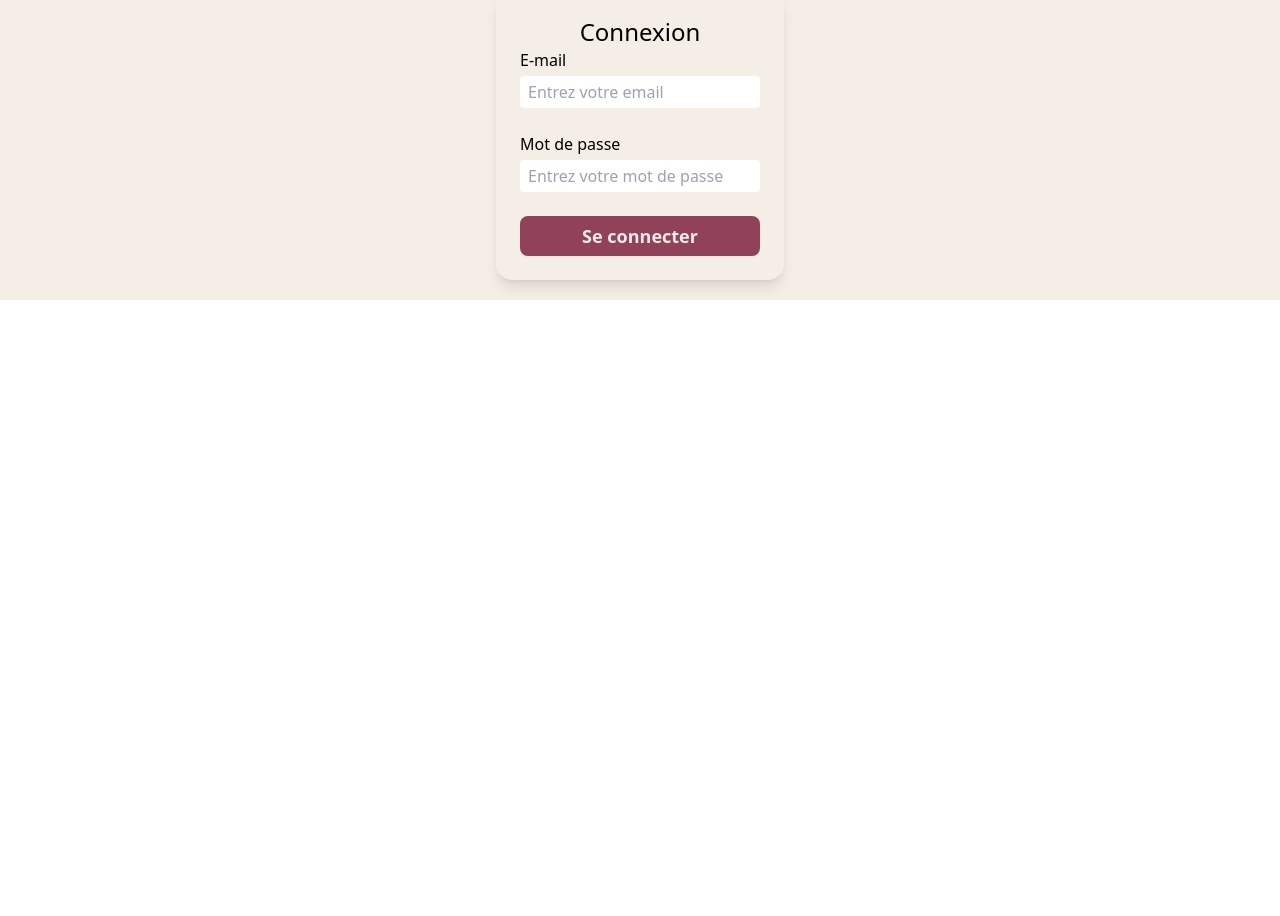
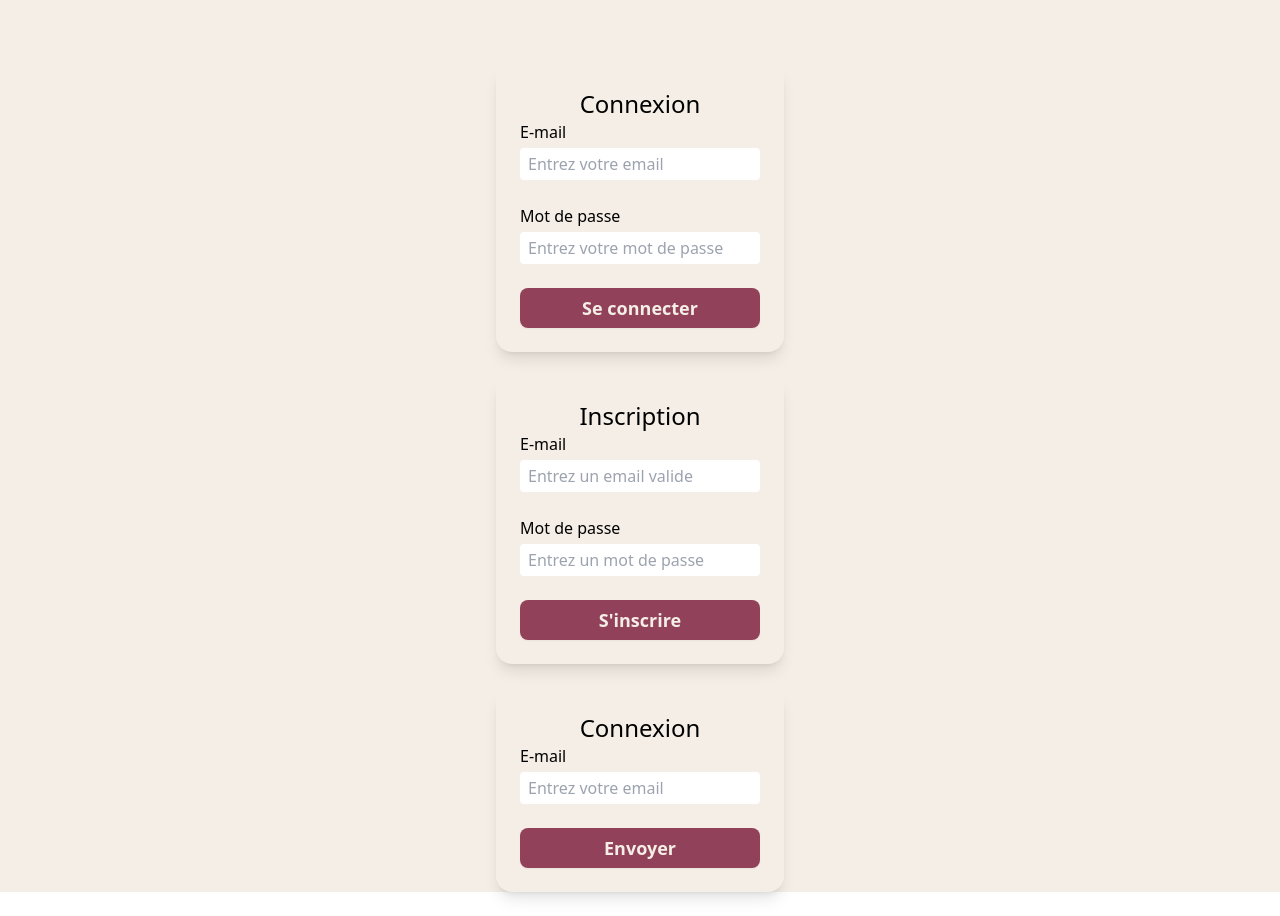
Before and after one commit to arnaudpant/ts-rack-pinard, a React (Vite) app: page / in a window 1280 px wide. Shown: the part 500-1416 px from the top of the page. Before the commit the page ends 800 px from the top, so only its background shows below. Built offline with nearby package versions, Linux system fonts and the light colour scheme.

Commit message:
Fin creation des formulaires + ajout image page acceuil

```diff
--- a/src/App.tsx
+++ b/src/App.tsx
@@ -1,5 +1,7 @@
 import Header from "./layouts/Header";
-import BoxConnexion from "./ui/components/formulaire/BoxConnexion";
+import BoxForget from "./ui/modules/authentification/forget/BoxForget";
+import BoxConnexion from "./ui/modules/authentification/login/BoxConnexion";
+import BoxInscription from "./ui/modules/authentification/registrer/BoxInscription";
 
 
 
@@ -11,7 +13,12 @@ function App() {
       <Header />
       <h2 className="text-center italic py-4 px-1">Visualisez et gèrez vos casiers à bouteilles !</h2>
       <div className="text-center text-3xl">🍾 🍷</div>
+      <div className="h-80 md:h-96 w-full flex justify-center">
+        <img src="/vine.svg" alt="" className="h-80 w-80 md:h-full" />
+      </div>
       <BoxConnexion />
+      <BoxInscription />
+      <BoxForget />
     </div>
 
   )
--- a/src/ui/components/formulaire/ButtonForm.tsx
+++ b/src/ui/design-syst/formulaire/ButtonForm.tsx
@@ -7,7 +7,7 @@ interface Props {
 
 const ButtonForm = ({children, isLoading}: Props) => {
     return (
-        <button type="submit" className={clsx(isLoading && "cursor-not-allowed" ,"h-10 bg-vin text-fond font-bold text-lg rounded-lg shadow-sm")}>
+        <button type="submit" className={clsx(isLoading && "cursor-not-allowed" ,"h-10 bg-vin text-fond font-bold text-lg rounded-lg shadow-sm")} disabled={isLoading && true}>
             {isLoading ? (<div className="flex justify-center">
                 <svg className="animate-spin" width="24" height="24" viewBox="0 0 24 24" fill="#fff"><path d="M12,1A11,11,0,1,0,23,12,11,11,0,0,0,12,1Zm0,19a8,8,0,1,1,8-8A8,8,0,0,1,12,20Z" opacity=".25" fill="text-fond"/><path d="M12,4a8,8,0,0,1,7.89,6.7A1.53,1.53,0,0,0,21.38,12h0a1.5,1.5,0,0,0,1.48-1.75,11,11,0,0,0-21.72,0A1.5,1.5,0,0,0,2.62,12h0a1.53,1.53,0,0,0,1.49-1.3A8,8,0,0,1,12,4Z"></path></svg>
             </div>) : (children)}
--- /dev/null
+++ b/src/ui/modules/authentification/forget/BoxForget.tsx
@@ -0,0 +1,28 @@
+import { ForgetFormType } from "@/types/Forms";
+import { SubmitHandler, useForm } from "react-hook-form";
+import FormForget from "./FormForget";
+import { useState } from "react";
+
+const BoxForget = () => {
+    const [isLoading, setIsLoading] = useState<boolean>(false)
+
+    // React Hook Form
+    const { handleSubmit, control, formState: { errors }, register, setError, reset } = useForm<ForgetFormType>()
+
+    const onSubmit: SubmitHandler<ForgetFormType> = async (formData) => {
+        setIsLoading(true)
+        console.log(formData)
+    }
+
+    return (
+        <>
+            <div className="w-72 mx-auto my-6 p-6 rounded-2xl shadow-lg">
+                <FormForget form={
+                    { errors, control, register, handleSubmit, onSubmit, isLoading }
+                } />
+            </div>
+        </>
+    );
+};
+
+export default BoxForget;
--- a/src/ui/components/formulaire/FormConnexion.tsx
+++ b/src/ui/modules/authentification/forget/FormForget.tsx
@@ -1,14 +1,13 @@
 import { FormsType } from "@/types/Forms";
-import Input from "../../design-syst/formulaire/Input";
-import ButtonForm from "./ButtonForm";
-
+import Input from "../../../design-syst/formulaire/Input";
+import ButtonForm from "../../../design-syst/formulaire/ButtonForm";
 
 interface Props {
     form: FormsType
 }
 
-const FormConnexion = ({ form }: Props) => {
-    const { register, handleSubmit, onSubmit, isLoading, errors, control } = form
+const FormForget = ({ form }: Props) => {
+    const { register, handleSubmit, onSubmit, isLoading, errors } = form
 
 
     return (
@@ -26,22 +25,12 @@ const FormConnexion = ({ form }: Props) => {
                     errors={errors}
                 />
 
-                <label htmlFor="password" className='pb-1' >Mot de passe</label>
-                <Input
-                    type="password"
-                    id="password"
-                    isLoading={isLoading}
-                    placeholder="Entrez votre mot de passe"
-                    register={register}
-                    errors={errors}
-                    />
-
                 <ButtonForm isLoading={isLoading}>
-                    Se connecter
+                    Envoyer
                 </ButtonForm>
             </form>
         </>
     );
 };
 
-export default FormConnexion;
+export default FormForget;
--- a/src/ui/components/formulaire/BoxConnexion.tsx
+++ b/src/ui/modules/authentification/login/BoxConnexion.tsx
@@ -1,26 +1,21 @@
-import { RegisterFormType } from "@/types/Forms";
+import { ConnexionFormType } from "@/types/Forms";
 import { SubmitHandler, useForm } from "react-hook-form";
 import FormConnexion from "./FormConnexion";
-import FormRegister from "./FormRegister";
 import { useState } from "react";
 
 const BoxConnexion: React.FC = () => {
     const [isLoading, setIsLoading] = useState<boolean>(false)
 
     // React Hook Form
-    const { handleSubmit, control, formState: { errors }, register, setError, reset } = useForm<RegisterFormType>()
+    const { handleSubmit, control, formState: { errors }, register, setError, reset } = useForm<ConnexionFormType>()
 
-    const onSubmit: SubmitHandler<RegisterFormType> = async (formData) => {
+    const onSubmit: SubmitHandler<ConnexionFormType> = async (formData) => {
         setIsLoading(true)
+        console.log(formData)
     }
 
     return (
         <>
-            <div className="w-72 mx-auto my-6 p-6 rounded-2xl shadow-lg">
-                <FormRegister form={
-                    { errors, control, register, handleSubmit, onSubmit, isLoading }
-                } />
-            </div>
             <div className="w-72 mx-auto my-6 p-6 rounded-2xl shadow-lg">
                 <FormConnexion form={
                     { errors, control, register, handleSubmit, onSubmit, isLoading }
--- a/src/ui/components/formulaire/FormRegister.tsx
+++ b/src/ui/modules/authentification/login/FormConnexion.tsx
@@ -1,19 +1,19 @@
 import { FormsType } from "@/types/Forms";
-import Input from "../../design-syst/formulaire/Input";
-import ButtonForm from "./ButtonForm";
+import Input from "../../../design-syst/formulaire/Input";
+import ButtonForm from "../../../design-syst/formulaire/ButtonForm";
 
 
 interface Props {
     form: FormsType
 }
 
-const FormRegister = ({ form }: Props) => {
-    const { register, handleSubmit, onSubmit, isLoading, errors, control } = form
+const FormConnexion = ({ form }: Props) => {
+    const { register, handleSubmit, onSubmit, isLoading, errors } = form
 
 
     return (
         <>
-            <h2 className="text-center text-2xl">Inscription</h2>
+            <h2 className="text-center text-2xl">Connexion</h2>
             <form className="flex flex-col" onSubmit={handleSubmit(onSubmit)} >
 
                 <label htmlFor="email" className='pb-1' >E-mail</label>
@@ -21,7 +21,7 @@ const FormRegister = ({ form }: Props) => {
                     type="email"
                     id="email"
                     isLoading={isLoading}
-                    placeholder="Entrez un email valide"
+                    placeholder="Entrez votre email"
                     register={register}
                     errors={errors}
                 />
@@ -31,17 +31,17 @@ const FormRegister = ({ form }: Props) => {
                     type="password"
                     id="password"
                     isLoading={isLoading}
-                    placeholder="Entrez un mot de passe"
+                    placeholder="Entrez votre mot de passe"
                     register={register}
                     errors={errors}
                     />
 
                 <ButtonForm isLoading={isLoading}>
-                    S'inscrire
+                    Se connecter
                 </ButtonForm>
             </form>
         </>
     );
 };
 
-export default FormRegister;
+export default FormConnexion;
--- /dev/null
+++ b/src/ui/modules/authentification/registrer/BoxInscription.tsx
@@ -0,0 +1,28 @@
+import { RegisterFormType } from "@/types/Forms";
+import { SubmitHandler, useForm } from "react-hook-form";
+import FormRegister from "./FormRegister";
+import { useState } from "react";
+
+const BoxInscription: React.FC = () => {
+    const [isLoading, setIsLoading] = useState<boolean>(false)
+
+    // React Hook Form
+    const { handleSubmit, control, formState: { errors }, register, setError, reset } = useForm<RegisterFormType>()
+
+    const onSubmit: SubmitHandler<RegisterFormType> = async (formData) => {
+        setIsLoading(true)
+        console.log(formData)
+    }
+
+    return (
+        <>
+            <div className="w-72 mx-auto my-6 p-6 rounded-2xl shadow-lg">
+                <FormRegister form={
+                    { errors, control, register, handleSubmit, onSubmit, isLoading }
+                } />
+            </div>
+        </>
+    );
+};
+
+export default BoxInscription;
--- /dev/null
+++ b/src/ui/modules/authentification/registrer/FormRegister.tsx
@@ -0,0 +1,47 @@
+import { FormsType } from "@/types/Forms";
+import Input from "../../../design-syst/formulaire/Input";
+import ButtonForm from "../../../design-syst/formulaire/ButtonForm";
+
+
+interface Props {
+    form: FormsType
+}
+
+const FormRegister = ({ form }: Props) => {
+    const { register, handleSubmit, onSubmit, isLoading, errors } = form
+
+
+    return (
+        <>
+            <h2 className="text-center text-2xl">Inscription</h2>
+            <form className="flex flex-col" onSubmit={handleSubmit(onSubmit)} >
+
+                <label htmlFor="email" className='pb-1' >E-mail</label>
+                <Input
+                    type="email"
+                    id="email"
+                    isLoading={isLoading}
+                    placeholder="Entrez un email valide"
+                    register={register}
+                    errors={errors}
+                />
+
+                <label htmlFor="password" className='pb-1' >Mot de passe</label>
+                <Input
+                    type="password"
+                    id="password"
+                    isLoading={isLoading}
+                    placeholder="Entrez un mot de passe"
+                    register={register}
+                    errors={errors}
+                    />
+
+                <ButtonForm isLoading={isLoading}>
+                    S'inscrire
+                </ButtonForm>
+            </form>
+        </>
+    );
+};
+
+export default FormRegister;
```
Also changed, not shown: src/types/Forms.tsx (+5 -2 lines), public/vine.svg (added).
